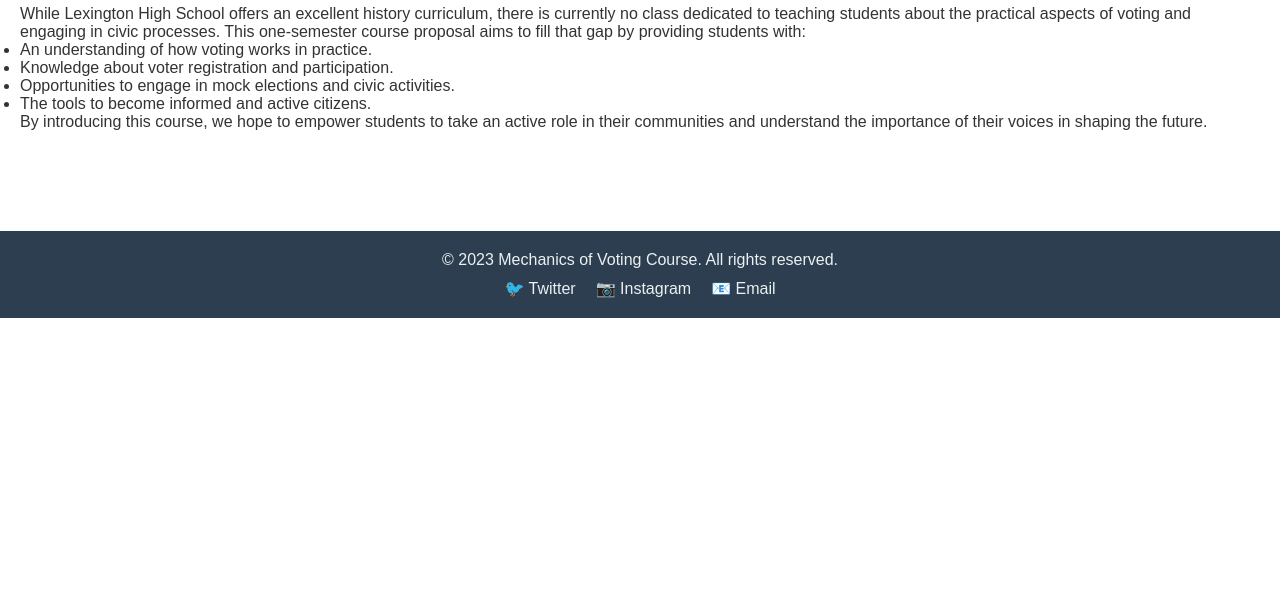
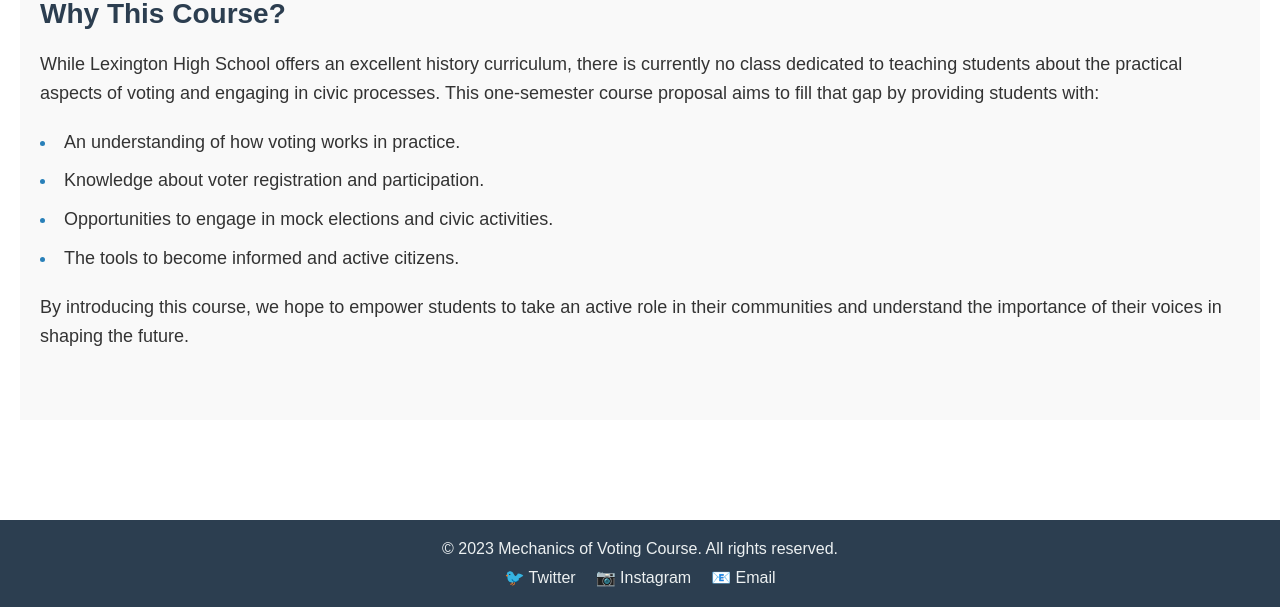
Before and after one commit to vedantsaran/LexVotingCourse, a plain HTML site: page about.html in a window 1280 px wide. Shown: the part 595-1202 px from the top of the page. Before the commit the page ends 913 px from the top, so only its background shows below. Drawn offline with Linux system fonts and the light colour scheme.

Commit message:
Update styles.css

```diff
--- a/styles.css
+++ b/styles.css
@@ -188,6 +188,40 @@ footer {
     background-color: #34495e;
     border-radius: 5px;
 }
+/* Why Course Section */
+
+.why-course {
+    padding: 50px 20px;
+    background-color: #f9f9f9;
+}
+
+.why-course h2 {
+    font-size: 28px;
+    color: #2c3e50;
+    margin-bottom: 20px;
+}
+
+.why-course p {
+    font-size: 18px;
+    line-height: 1.6;
+    margin-bottom: 20px;
+}
+
+.why-course ul {
+    list-style: disc inside;
+    font-size: 18px;
+    line-height: 1.6;
+    margin-bottom: 20px;
+}
+
+.why-course ul li {
+    margin-bottom: 10px;
+}
+
+.why-course ul li::marker {
+    color: #2980b9;
+}
+
 
 
 .social-media a {
```
